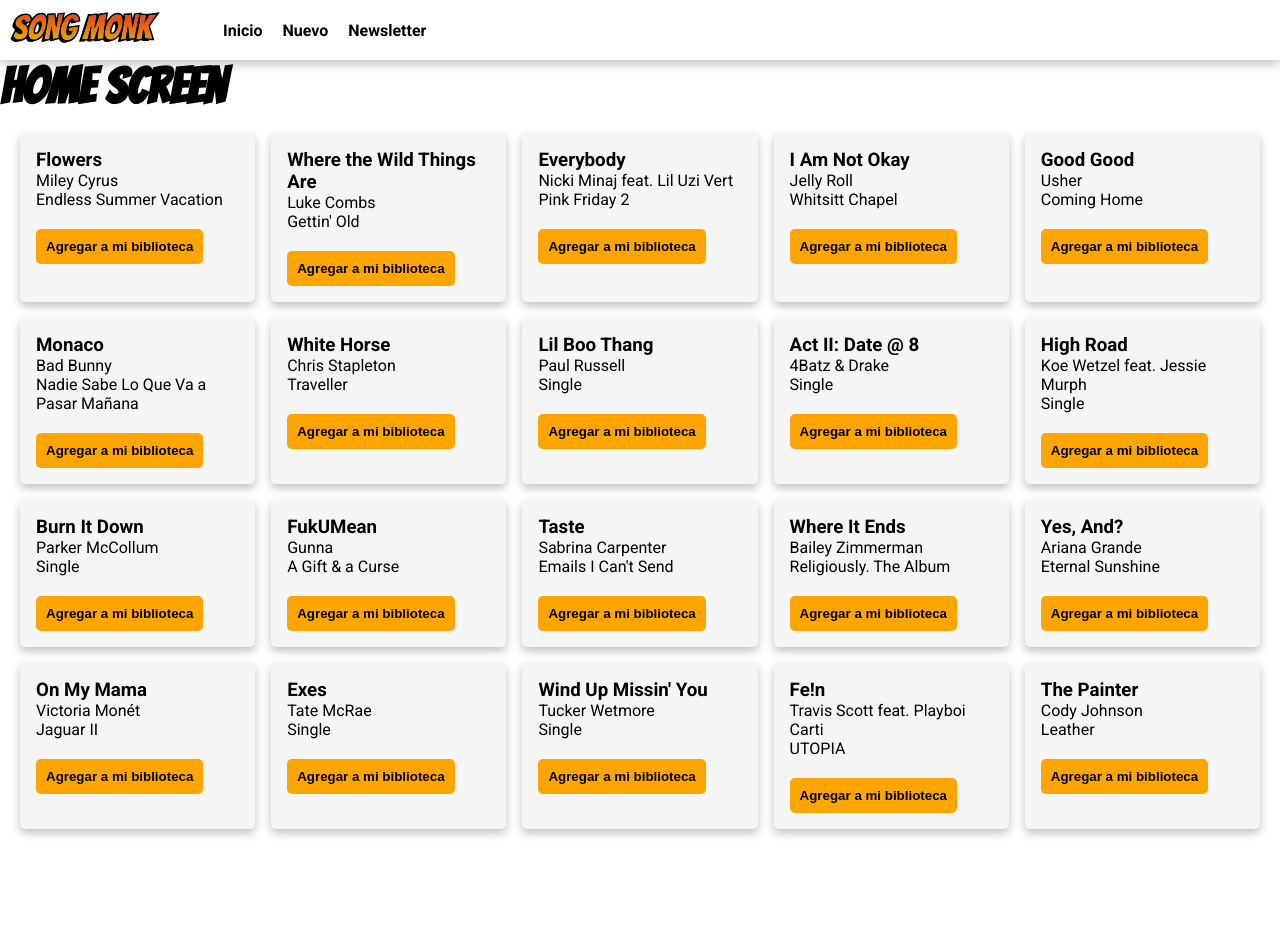
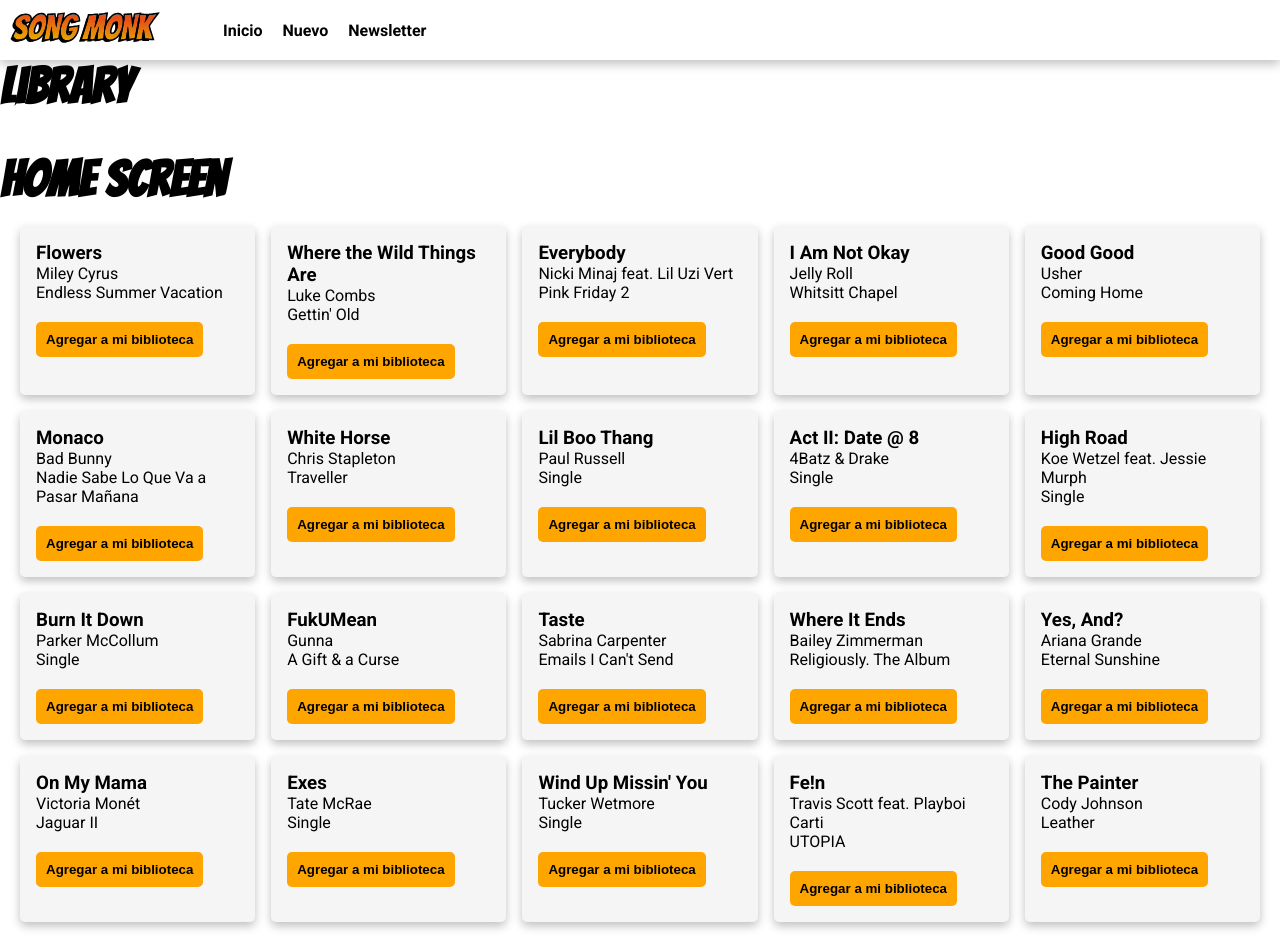
Before and after one commit to ego-mejia/song-monk, a React (Create React App) app: page / in a window 1280 px wide. Before the commit the page ends 849 px from the top, so only its background shows below. Built offline with nearby package versions, Linux system fonts and the light colour scheme.

Commit message:
Added Library component to Home page

```diff
--- a/src/App.js
+++ b/src/App.js
@@ -3,7 +3,7 @@
 // import SearchResults from "./components/SearchResults";
 // import Library from "./components/Library";
 import { Route, Routes } from "react-router-dom";
-import Home from "./Home";
+import Home from "./Pages/Home";
 import "./style/main.css";
 import useFetch from "./hooks/useFetch";
 // import Song from "./components/Song";
@@ -42,8 +42,7 @@
         <Route
           path="/"
           element={<Home allSongs={allSongs} loading={loading} error={error} />}
-        />{" "}
-        QUIERO MANDAR LO QUE SAL DE useFetch AQUI
+        />
         {/* <Route path="/song" element={<Song />} /> */}
       </Routes>
     </div>
--- a/src/Home.js
+++ b/src/Pages/Home.js
@@ -1,26 +1,29 @@
 import React from "react";
-import SearchResults from "./components/SearchResults";
-import { songsList } from "./components/songsData";
 import { useState } from "react";
-// import Library from "./components/Library";
+import Library from "../components/Library";
+import SearchResults from "../components/SearchResults";
 
 // * Renderizar componente padre
 const Home = ({ allSongs, loading, error }) => {
-  const [library, setLibrary] = useState([]);
+  const [librarySongs, setLibrarySongs] = useState([]);
   // Renderizar Datos con el Hook
 
   // Función para agregar canciones a la biblioteca
   const handleAddToLibrary = (song) => {
     // Evita duplicados
     if (
-      !library.find((s) => s.title === song.title && s.artist === song.artist)
+      !librarySongs.find(
+        (s) => s.title === song.title && s.artist === song.artist
+      )
     ) {
-      setLibrary([...library, song]);
+      setLibrarySongs([...librarySongs, song]);
     }
   };
 
   return (
     <>
+      <h1>Library</h1>
+      <Library songList={librarySongs} />
       <h1>Home screen</h1>
       <SearchResults songList={allSongs} onAddToLibrary={handleAddToLibrary} />
     </>
--- a/src/components/Library.js
+++ b/src/components/Library.js
@@ -5,9 +5,9 @@
 const Library = ({ songList }) => {
   return (
     <>
-      <div className="App__title">
+      {/* <div className="App__title">
         <h1>Tus Canciones</h1>
-      </div>
+      </div> */}
       <section id="Library" className="songs">
         {songList.map(({ title, artist, album }, index) => (
           <Song title={title} artist={artist} album={album} key={index} />
```
Also changed, not shown: src/Pages/Song.js (renamed from src/Song.js).
